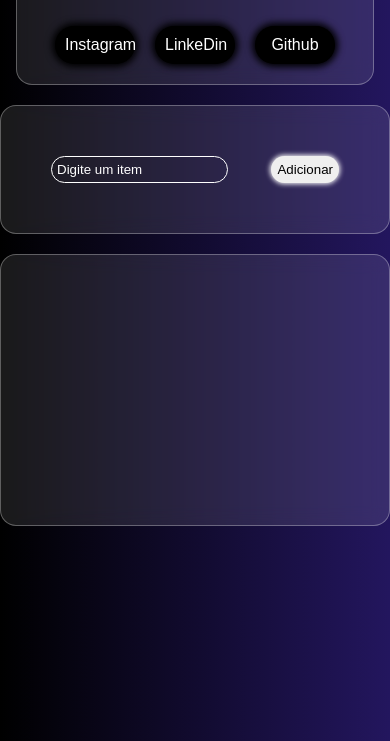
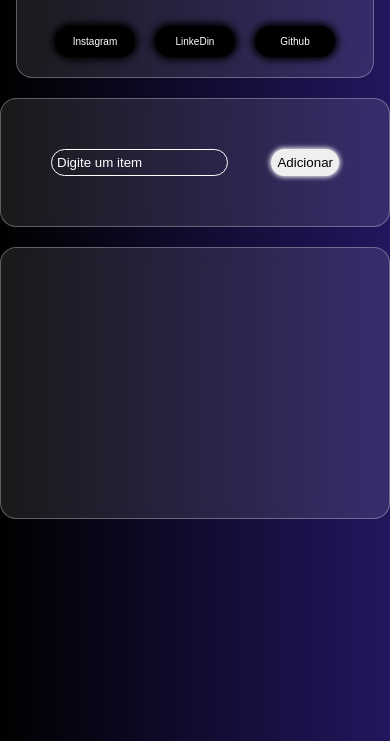
Before and after one commit to danielanonym90/nathali.github.io, a plain HTML site: page index.html in a window 390 px wide. Shown: the part 103-844 px from the top of the page. Drawn offline with Linux system fonts and the light colour scheme.

Commit message:
Update style.css

```diff
--- a/style.css
+++ b/style.css
@@ -162,6 +162,10 @@ header {
     justify-content: center;
 
 }
+.Instagram, .Github, .LinkeDin {
+    font-size: 10px;
+    border: none;
+}
 }
 
 #taskinput {
```
